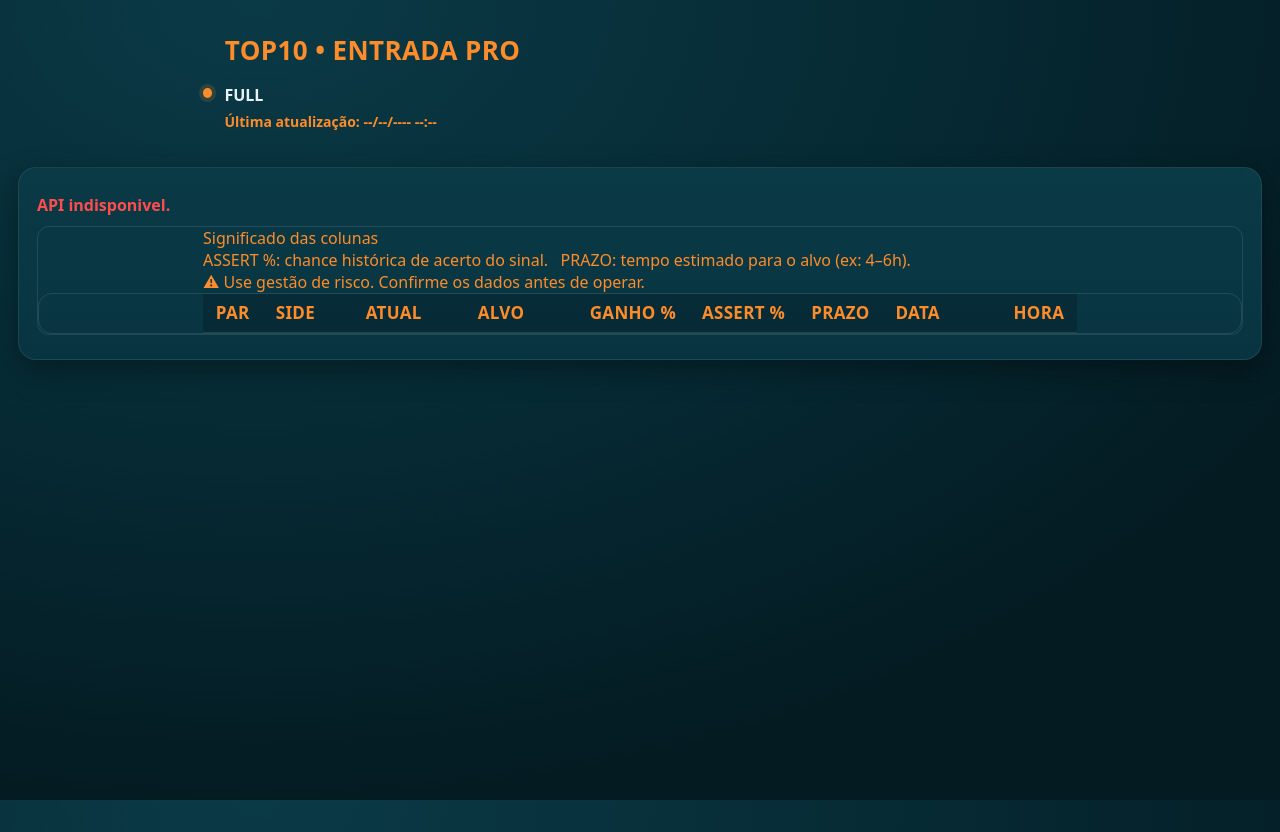
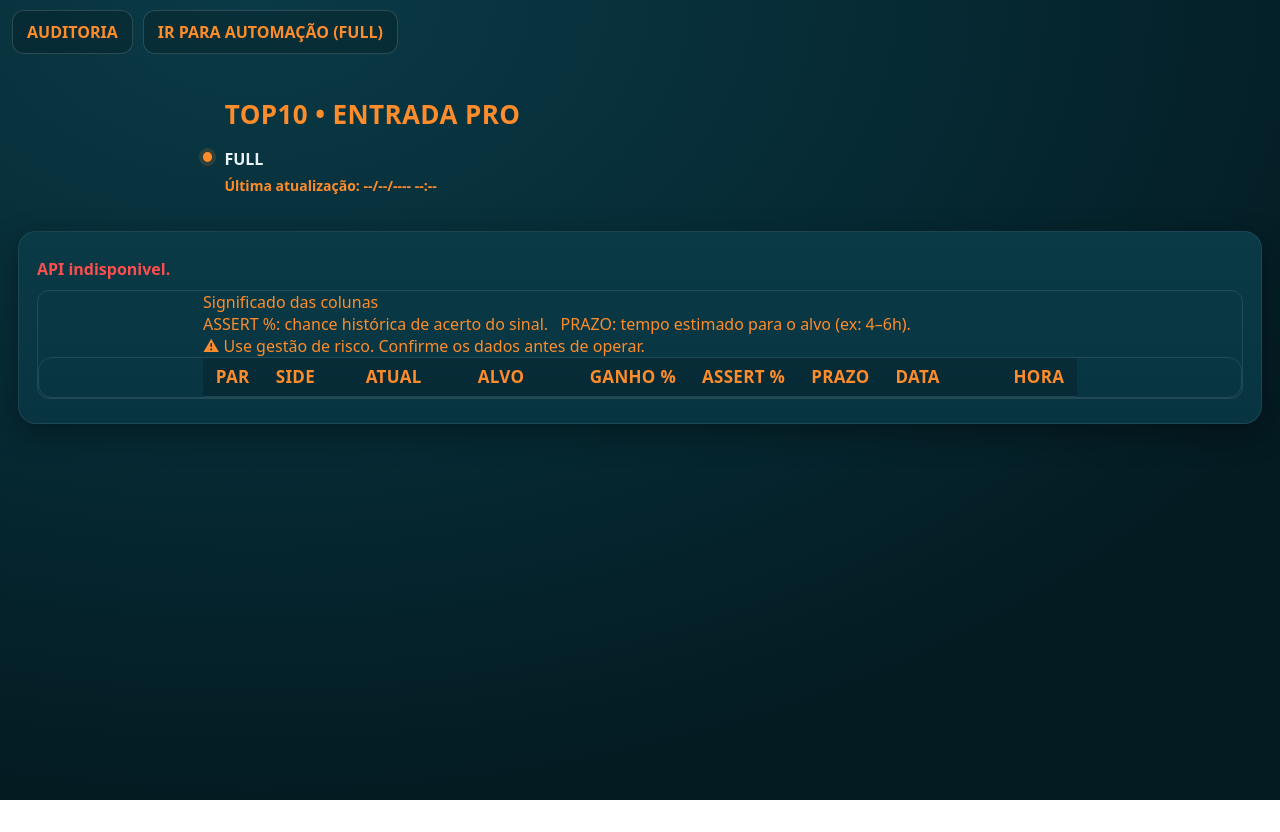
Before and after one commit to roteirods-byte/ENTRADA-PRO, a plain HTML site: page site/top10.html in a window 1280 px wide. After the commit the page ends 800 px from the top, so only its background shows below. Drawn offline with Linux system fonts and the light colour scheme; no server answers.

Commit message:
Add header with navigation links to top10.html

```diff
--- a/site/top10.html
+++ b/site/top10.html
@@ -1,15 +1,16 @@
 <!doctype html>
 <html lang="pt-BR">
 <head>
+<body>
+  <header style="display:flex;gap:10px;align-items:center;padding:10px 12px;">
+    <a href="/audit.html" class="btn">AUDITORIA</a>
+    <a href="/full.html" class="btn btn-outline">IR PARA AUTOMAÇÃO (FULL)</a>
+  </header>
+
   <meta charset="utf-8" />
   <meta name="viewport" content="width=device-width,initial-scale=1" />
   <title>TOP10 • ENTRADA PRO</title>
 <link rel="stylesheet" href="./assets/style.css?v=20260209a" />
-
-
-
-
-
 
 <style id="compact-force-v8">
 /* 1) TAMANHO: + um pouco */
```
